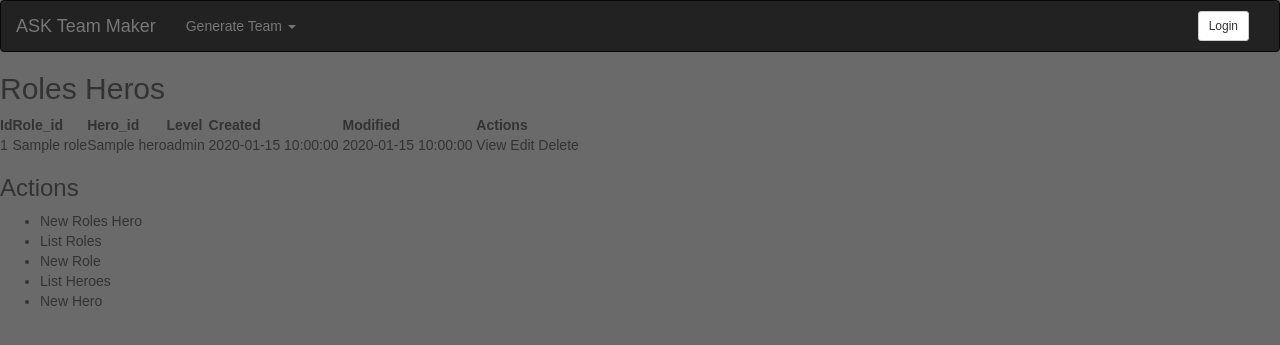
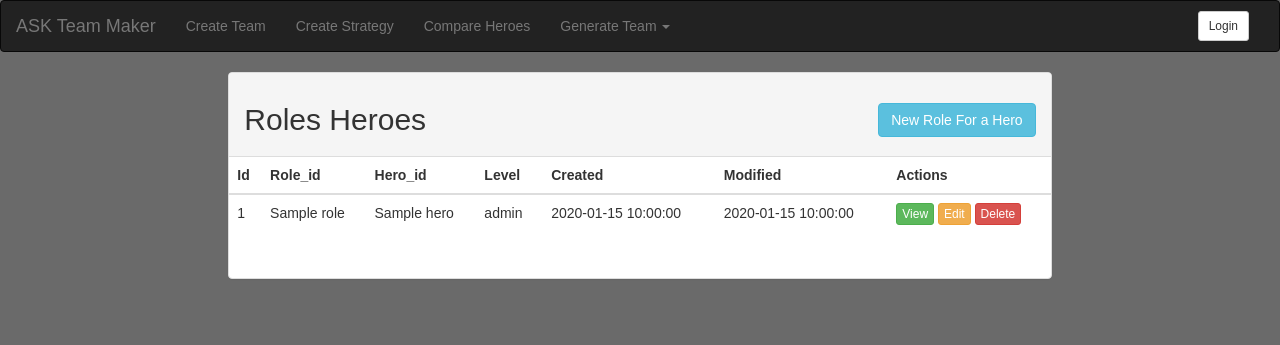
Before and after one commit to jegasmlm/dotadev, a CakePHP app: the page made by app/View/RolesHeros/index.ctp in a window 1280 px wide. Shown: the top 345 px of the page. Run offline with PHP 8.4 and a stand-in for CakePHP, Linux system fonts and the light colour scheme; the template is opened without the code that fills it: most values are stand-ins (such as "Sample title", 1, 10 or a date in 2020); some libraries are stand-ins or nearby versions.

Commit message:
Ajusting Interface for Index Views

```diff
--- a/app/Controller/AppController.php
+++ b/app/Controller/AppController.php
@@ -57,4 +57,8 @@ class AppController extends Controller {
         )
     );
 
+    public function beforeFilter() {
+        $this->Auth->allow('view');
+    }
+
 }
--- a/app/View/Heroes/index.ctp
+++ b/app/View/Heroes/index.ctp
@@ -1,4 +1,4 @@
-<div class="col-lg-8">
+<div class="col-lg-8 col-lg-push-2">
     <div class="panel panel-default">
         <!-- Default Panel Contents -->
         <div class="panel-heading">
--- a/app/View/Heroes/view.ctp
+++ b/app/View/Heroes/view.ctp
@@ -1,4 +1,4 @@
-<div class="col-lg-8">
+<div class="col-lg-8 col-lg-push-2">
     <div class="panel panel-default">
         <div class="panel-heading">
             <h1>
@@ -38,7 +38,7 @@
         </div>
     </div>
 </div>
-<div class="col-lg-8">
+<div class="col-lg-8 col-lg-push-2">
     <div class="panel panel-default">
         <div class="panel-heading">
             <h2>
--- a/app/View/Layouts/default.ctp
+++ b/app/View/Layouts/default.ctp
@@ -49,6 +49,9 @@ $cakeVersion = __d('cake_dev', 'CakePHP %s', Configure::version())
                     </div>
                     <div class="navbar-collapse">
                         <ul class="nav navbar-nav">
+                            <li><a href="#" >Create Team</a></li>
+                            <li><a href="#" >Create Strategy</a></li>
+                            <li><a href="#" >Compare Heroes</a></li>
                             <li class="dropdown" id="randomSec">
                                 <a href="#" class="dropdown-toggle" data-toggle="dropdown">Generate Team <span class="caret"></span></a>
                                 <ul class="dropdown-menu">
@@ -61,7 +64,26 @@ $cakeVersion = __d('cake_dev', 'CakePHP %s', Configure::version())
                                 </ul>
                             </li>
                             <?php if($this->Session->read('Auth.User') != null){?>
-                                <li><?php echo $this->Html->link('Administrator', array('controller'=>'Heroes', 'action'=>'index')); ?></li>
+                                <li class="dropdown" id="AdminActions">
+                                    <a href="#" class="dropdown-toggle" data-toggle="dropdown">Admin Actions<span class="caret"></span></a>
+                                    <ul class="dropdown-menu">
+                                        <li>
+                                            <?php echo $this->Html->link(__('List Heroes'), array('controller' => 'heroes', 'action' => 'index')); ?>
+                                        </li>
+                                        <li>
+                                            <?php echo $this->Html->link(__('List Sides'), array('controller' => 'sides', 'action' => 'index')); ?>
+                                        </li>
+                                        <li>
+                                            <?php echo $this->Html->link(__('List Groups'), array('controller' => 'groups', 'action' => 'index')); ?>
+                                        </li>
+                                        <li>
+                                            <?php echo $this->Html->link(__('List Strategies'), array('controller' => 'strategies', 'action' => 'index')); ?>
+                                        </li>
+                                        <li>
+                                            <?php echo $this->Html->link(__('List Roles Heros'), array('controller' => 'roles_heros', 'action' => 'index')); ?>
+                                        </li>
+                                    </ul>
+                                </li>
                                 <p class="navbar-text navbar-right">Signed in as <?php echo $this->Session->read('Auth.User.username');?></p>
                             <?php }?>
                         </ul>
@@ -75,23 +97,6 @@ $cakeVersion = __d('cake_dev', 'CakePHP %s', Configure::version())
             </nav>
         </div>
 		<div>
-            <?php if($this->Session->read('Auth.User') != null){?>
-                <div class="col-lg-2">
-                    <div class="panel panel-default">
-                        <div class="panel-heading"><h4><?php echo __('Actions'); ?></h4></div>
-                        <div class="panel-body">
-                            <div class="list-group">
-                                <?php echo $this->Html->link(__('List Heros'), array('controller' => 'heroes', 'action' => 'index'),array('class'=>'list-group-item')); ?>
-                                <?php echo $this->Html->link(__('List Sides'), array('controller' => 'sides', 'action' => 'index'),array('class'=>'list-group-item')); ?>
-                                <?php echo $this->Html->link(__('List Groups'), array('controller' => 'groups', 'action' => 'index'),array('class'=>'list-group-item')); ?>
-                                <?php echo $this->Html->link(__('List Strategies'), array('controller' => 'strategies', 'action' => 'index'),array('class'=>'list-group-item')); ?>
-                                <?php echo $this->Html->link(__('List Roles Heros'), array('controller' => 'roles_heros', 'action' => 'index'),array('class'=>'list-group-item')); ?>
-                                <?php echo $this->Html->link(__('List Users Heros'), array('controller' => 'users_heros', 'action' => 'index'),array('class'=>'list-group-item')); ?>
-                            </div>
-                        </div>
-                    </div>
-                </div>
-            <?php }?>
 			<?php echo $this->fetch('content'); ?>
 		</div>
 </body>
--- a/app/View/RolesHeros/index.ctp
+++ b/app/View/RolesHeros/index.ctp
@@ -1,6 +1,13 @@
-<div class="rolesHeros index">
-	<h2><?php echo __('Roles Heros'); ?></h2>
-	<table cellpadding="0" cellspacing="0">
+<div class="col-lg-8 col-lg-push-2">
+	<div class="panel panel-default">
+		<!-- Default Panel Contents -->
+		<div class="panel-heading">
+			<h2>
+				<?php echo __('Roles Heroes'); ?>
+				<?php echo $this->Html->link('New Role For a Hero', array('action'=>'add'), array('class'=>'btn btn-info btn-md pull-right')); ?>
+			</h2>
+		</div>
+		<table class="table">
 			<thead>
 				<tr>
 					<th><?php echo $this->Paginator->sort('id'); ?></th>
@@ -26,35 +33,20 @@
 				<td><?php echo h($rolesHero['RolesHero']['created']); ?>&nbsp;</td>
 				<td><?php echo h($rolesHero['RolesHero']['modified']); ?>&nbsp;</td>
 				<td class="actions">
-			<?php echo $this->Html->link(__('View'), array('action' => 'view', $rolesHero['RolesHero']['id'])); ?>
-			<?php echo $this->Html->link(__('Edit'), array('action' => 'edit', $rolesHero['RolesHero']['id'])); ?>
-			<?php echo $this->Form->postLink(__('Delete'), array('action' => 'delete', $rolesHero['RolesHero']['id']), array(), __('Are you sure you want to delete # %s?', $rolesHero['RolesHero']['id'])); ?>
+					<?php echo $this->Html->link(__('View'), array('action' => 'view', $rolesHero['RolesHero']['id']), array('class'=>'btn btn-success btn-xs')); ?>
+					<?php echo $this->Html->link(__('Edit'), array('action' => 'edit', $rolesHero['RolesHero']['id']), array('class'=>'btn btn-warning btn-xs')); ?>
+					<?php echo $this->Form->postLink(__('Delete'), array('action' => 'delete', $rolesHero['RolesHero']['id']), array('class'=>'btn btn-danger btn-xs'), array(), __('Are you sure you want to delete # %s?', $rolesHero['RolesHero']['id'])); ?>
 				</td>
 			</tr>
 		<?php endforeach; ?>
 			</tbody>
 		</table>
-	<p>
-	<?php
-	echo $this->Paginator->counter(array(
-	'format' => __('Page {:page} of {:pages}, showing {:current} records out of {:count} total, starting on record {:start}, ending on {:end}')
-	));
-	?>	</p>
-	<div class="paging">
-	<?php
-		echo $this->Paginator->prev('< ' . __('previous'), array(), null, array('class' => 'prev disabled'));
-		echo $this->Paginator->numbers(array('separator' => ''));
-		echo $this->Paginator->next(__('next') . ' >', array(), null, array('class' => 'next disabled'));
-	?>
+		<div>
+			<ul class="pagination">
+				<li><?php echo $this->Paginator->prev('< ' . __('previous'), array(), null, array('class' => 'prev disabled'));?></li>
+				<li><?php echo $this->Paginator->numbers(array('separator' => ''));?></li>
+				<li><?php echo $this->Paginator->next(__('next') . ' >', array(), null, array('class' => 'next disabled'));?></li>
+			</ul>
 		</div>
 	</div>
-<div class="actions">
-	<h3><?php echo __('Actions'); ?></h3>
-	<ul>
-		<li><?php echo $this->Html->link(__('New Roles Hero'), array('action' => 'add')); ?></li>
-		<li><?php echo $this->Html->link(__('List Roles'), array('controller' => 'roles', 'action' => 'index')); ?> </li>
-		<li><?php echo $this->Html->link(__('New Role'), array('controller' => 'roles', 'action' => 'add')); ?> </li>
-		<li><?php echo $this->Html->link(__('List Heroes'), array('controller' => 'heroes', 'action' => 'index')); ?> </li>
-		<li><?php echo $this->Html->link(__('New Hero'), array('controller' => 'heroes', 'action' => 'add')); ?> </li>
-	</ul>
 </div>
--- a/app/View/Sides/index.ctp
+++ b/app/View/Sides/index.ctp
@@ -1,4 +1,4 @@
-<div class="col-lg-8">
+<div class="col-lg-8 col-lg-push-2">
 	<div class="panel panel-default">
 		<!-- Default Panel Contents -->
 		<div class="panel-heading">
```
Also changed, not shown: app/View/Groups/index.ctp (+20 -18 lines), app/View/Strategies/index.ctp (+20 -18 lines). Lines whose indentation alone changed are shown as unchanged.
